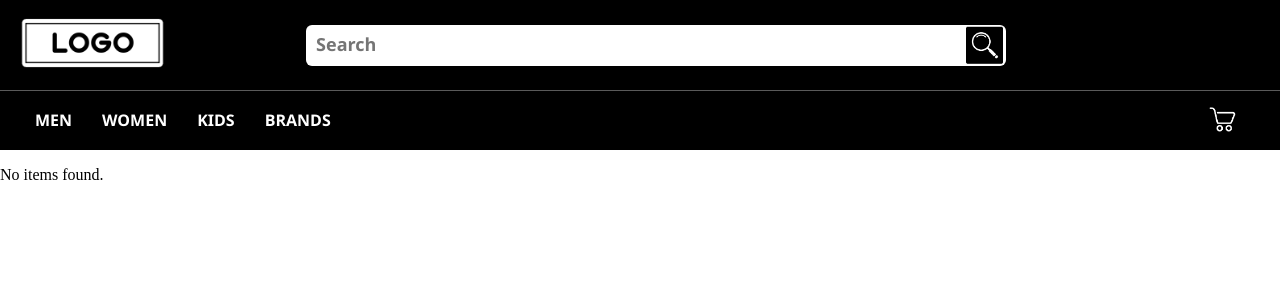
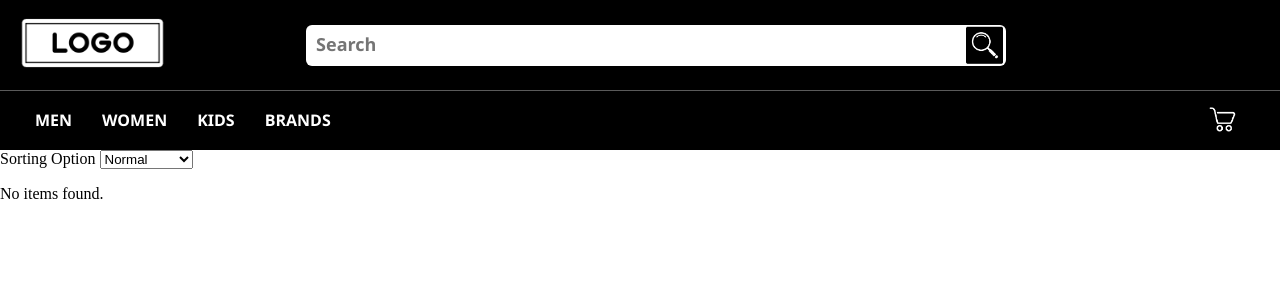
Before and after one commit to erdemire21/shoe-e-commerce-site, a Flask app: template templates/listing.html in a window 1280 px wide; the page is wider, and only the part inside the window is pictured. Shown: the top 300 px of that part. Run offline with Flask 3, Linux system fonts and the light colour scheme; the template is opened without the code that fills it, so the values that code supplies are empty.

Commit message:
Update listing.html

```diff
--- a/templates/listing.html
+++ b/templates/listing.html
@@ -42,6 +42,13 @@
             alert('Item Added Successfully!');
         }
     </script>
+    <label for="mySelect">Sorting Option</label>
+    <select id="mySelect" name="mySelect">
+        <option value="Normal">Normal</option>
+        <option value="desc">Descending</option>
+        <option value="asc">Ascending</option>
+    </select>
+
 
     <div id="item-container">
         {% if products %}
```
